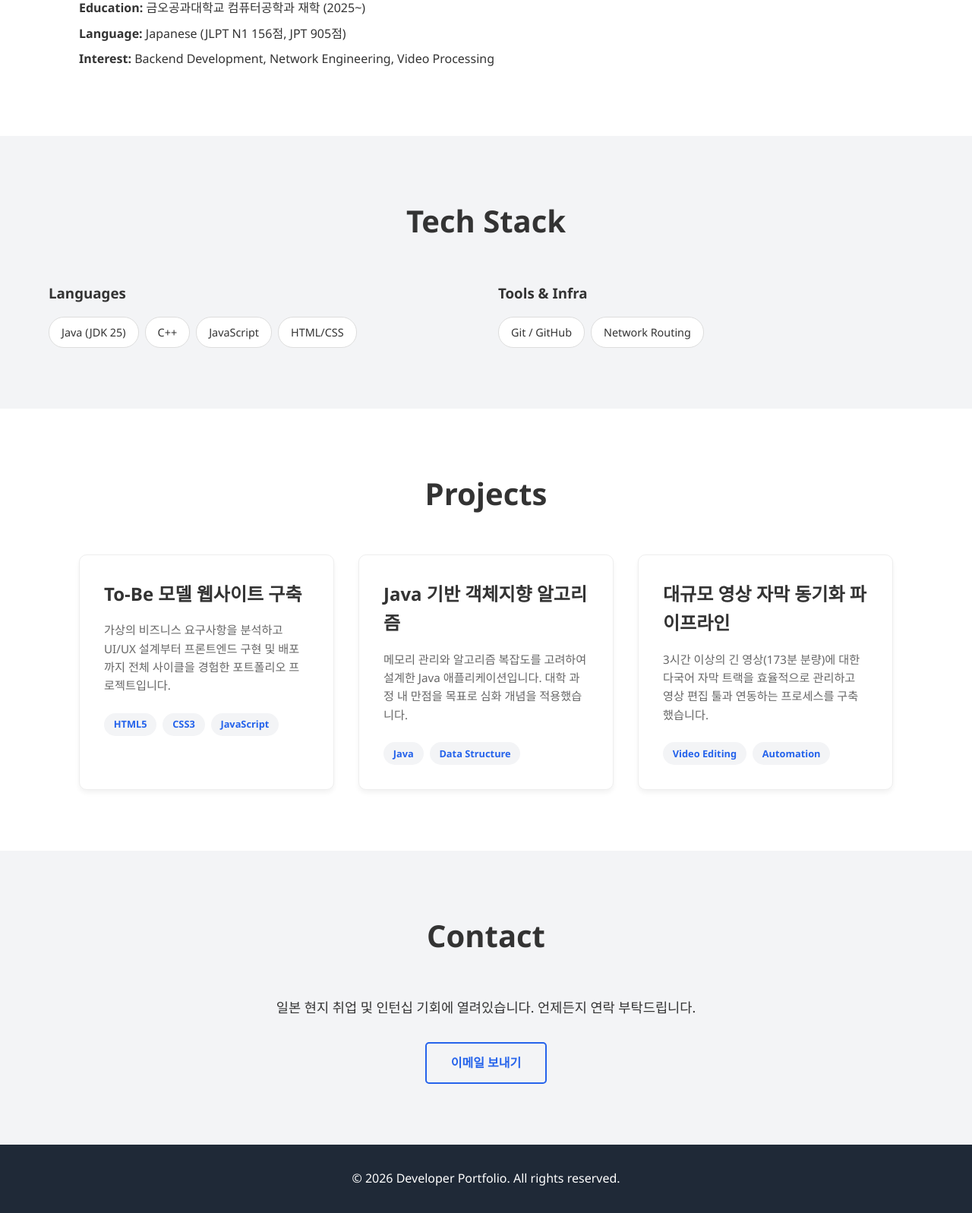
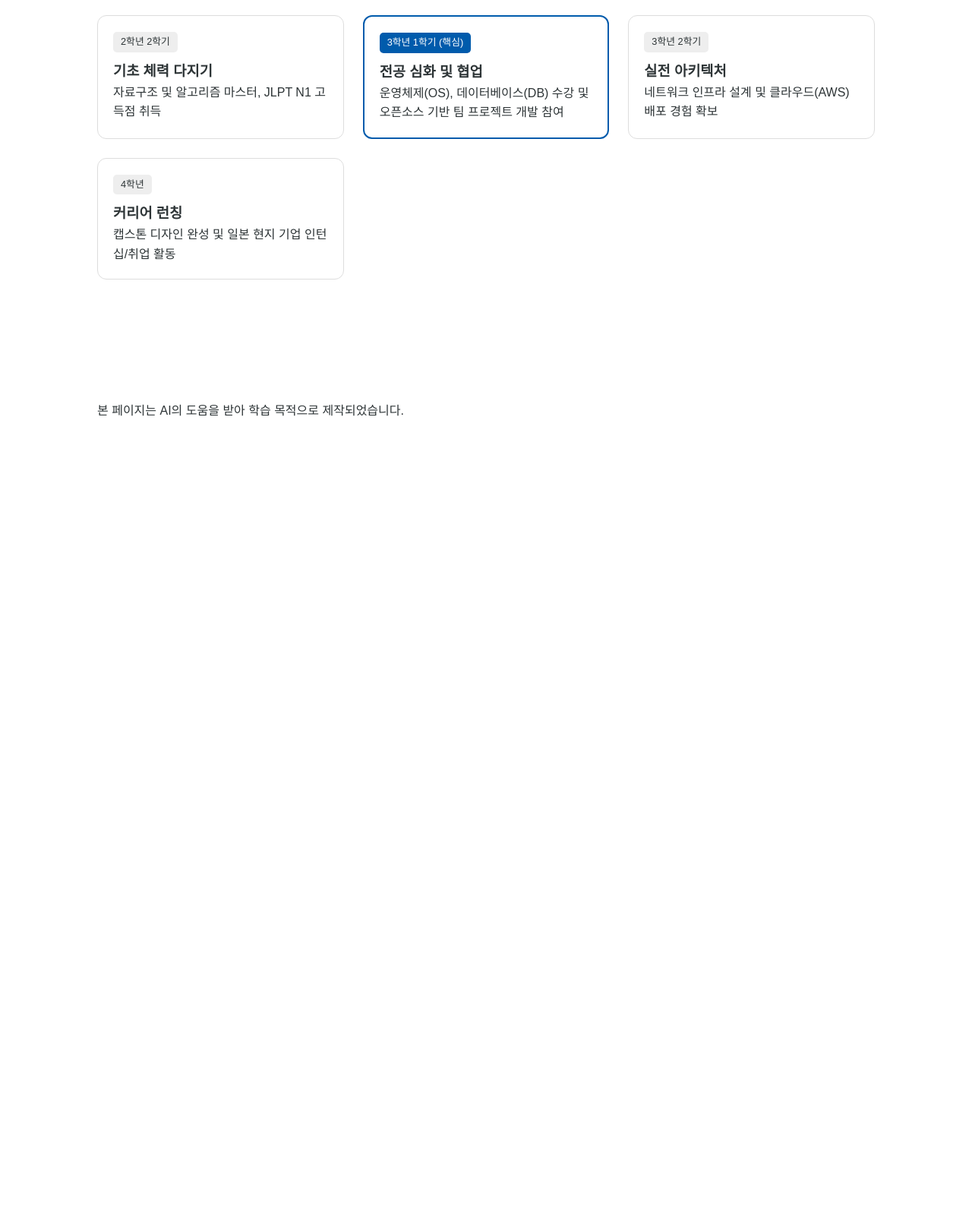
Before and after one commit to Rladlter/myportpolio, a plain HTML site: page index.html in a window 1280 px wide. Shown: the part 1069-2666 px from the top of the page at 76% size. After the commit the page ends 1703 px from the top, so only its background shows below. Drawn offline with Linux system fonts and the light colour scheme.

Commit message:
second commit

```diff
--- a/index.html
+++ b/index.html
@@ -3,110 +3,83 @@
 <head>
     <meta charset="UTF-8">
     <meta name="viewport" content="width=device-width, initial-scale=1.0">
-    <title>Software Engineer Portfolio</title>
+    <title>Japan SW Engineer Roadmap | Portfolio</title>
     <link rel="stylesheet" href="style.css">
 </head>
 <body>
     <nav id="navbar">
         <div class="nav-content">
-            <h1 class="logo">Dev.Portfolio</h1>
+            <h1 class="logo">KIT.Dev</h1>
             <ul class="nav-links">
                 <li><a href="#home">Home</a></li>
-                <li><a href="#about">About</a></li>
-                <li><a href="#skills">Skills</a></li>
+                <li><a href="#tobe">To-Be Model</a></li>
+                <li><a href="#roadmap">Roadmap</a></li>
                 <li><a href="#projects">Projects</a></li>
-                <li><a href="#contact">Contact</a></li>
             </ul>
         </div>
     </nav>
 
     <section id="home" class="hero">
-        <div class="hero-content fade-in">
-            <h2>안녕하세요,<br>일본 IT 마켓을 타겟하는<br><span>소프트웨어 엔지니어</span> 입니다.</h2>
-            <p>금오공과대학교 컴퓨터공학 전공. 탄탄한 엔지니어링 기초와 원어민 수준의 커뮤니케이션 능력을 바탕으로 글로벌 서비스를 구축하고자 합니다.</p>
-            <a href="#projects" class="btn">프로젝트 보기</a>
+        <div class="hero-content">
+            <h2>일본 IT 시장을 개척하는<br><span>백엔드 엔지니어</span>의 청사진</h2>
+            <p>금오공과대학교 컴퓨터공학부 2학년 | JLPT N1 기반의 글로벌 인재</p>
         </div>
     </section>
 
-    <section id="about" class="section">
-        <h2 class="section-title">About Me</h2>
-        <div class="about-content">
-            <div class="about-text">
-                <p>소프트웨어 아키텍처와 네트워크 인프라에 깊은 관심을 가지고 있는 2학년 학부생입니다. 문제 해결 과정을 즐기며, 코드를 통해 실제 사용자에게 가치를 전달하는 것을 목표로 합니다.</p>
-                <ul class="about-list">
-                    <li><strong>Education:</strong> 금오공과대학교 컴퓨터공학과 재학 (2025~)</li>
-                    <li><strong>Language:</strong> Japanese (JLPT N1 156점, JPT 905점)</li>
-                    <li><strong>Interest:</strong> Backend Development, Network Engineering, Video Processing</li>
+    <section id="tobe" class="section bg-light">
+        <h2 class="section-title">My To-Be Model</h2>
+        <div class="tobe-container">
+            <div class="tobe-card">
+                <h3>미래의 나 (Goal)</h3>
+                <p>일본 현지 Tier-1 IT 기업(Line, Yahoo Japan 등)에서 복잡한 트래픽을 처리하는 <strong>분산 시스템 백엔드 엔지니어</strong></p>
+            </div>
+            <div class="tobe-card">
+                <h3>핵심 역량 (Competency)</h3>
+                <ul>
+                    <li>OS/DB 심화 지식 기반의 성능 최적화</li>
+                    <li>팀 프로젝트 협업 및 애자일 방법론 숙달</li>
+                    <li>비즈니스 수준의 일본어 커뮤니케이션</li>
                 </ul>
             </div>
         </div>
     </section>
 
-    <section id="skills" class="section bg-light">
-        <h2 class="section-title">Tech Stack</h2>
-        <div class="skills-grid">
-            <div class="skill-category">
-                <h3>Languages</h3>
-                <div class="skill-tags">
-                    <span>Java (JDK 25)</span>
-                    <span>C++</span>
-                    <span>JavaScript</span>
-                    <span>HTML/CSS</span>
+    <section id="roadmap" class="section">
+        <h2 class="section-title">Semester Roadmap</h2>
+        <div class="project-grid">
+            <div class="project-card roadmap-card">
+                <div class="project-info">
+                    <span class="tag">2학년 2학기</span>
+                    <h3>기초 체력 다지기</h3>
+                    <p>자료구조 및 알고리즘 마스터, JLPT N1 고득점 취득</p>
                 </div>
             </div>
-            <div class="skill-category">
-                <h3>Tools & Infra</h3>
-                <div class="skill-tags">
-                    <span>Git / GitHub</span>
-                    <span>Network Routing</span>
+            <div class="project-card roadmap-card active">
+                <div class="project-info">
+                    <span class="tag highlight">3학년 1학기 (핵심)</span>
+                    <h3>전공 심화 및 협업</h3>
+                    <p>운영체제(OS), 데이터베이스(DB) 수강 및 오픈소스 기반 팀 프로젝트 개발 참여</p>
+                </div>
+            </div>
+            <div class="project-card roadmap-card">
+                <div class="project-info">
+                    <span class="tag">3학년 2학기</span>
+                    <h3>실전 아키텍처</h3>
+                    <p>네트워크 인프라 설계 및 클라우드(AWS) 배포 경험 확보</p>
+                </div>
+            </div>
+            <div class="project-card roadmap-card">
+                <div class="project-info">
+                    <span class="tag">4학년</span>
+                    <h3>커리어 런칭</h3>
+                    <p>캡스톤 디자인 완성 및 일본 현지 기업 인턴십/취업 활동</p>
                 </div>
             </div>
         </div>
     </section>
 
-    <section id="projects" class="section">
-        <h2 class="section-title">Projects</h2>
-        <div class="project-grid">
-            <div class="project-card">
-                <div class="project-info">
-                    <h3>To-Be 모델 웹사이트 구축</h3>
-                    <p>가상의 비즈니스 요구사항을 분석하고 UI/UX 설계부터 프론트엔드 구현 및 배포까지 전체 사이클을 경험한 포트폴리오 프로젝트입니다.</p>
-                    <div class="tech-stack">
-                        <span>HTML5</span><span>CSS3</span><span>JavaScript</span>
-                    </div>
-                </div>
-            </div>
-            <div class="project-card">
-                <div class="project-info">
-                    <h3>Java 기반 객체지향 알고리즘</h3>
-                    <p>메모리 관리와 알고리즘 복잡도를 고려하여 설계한 Java 애플리케이션입니다. 대학 과정 내 만점을 목표로 심화 개념을 적용했습니다.</p>
-                    <div class="tech-stack">
-                        <span>Java</span><span>Data Structure</span>
-                    </div>
-                </div>
-            </div>
-            <div class="project-card">
-                <div class="project-info">
-                    <h3>대규모 영상 자막 동기화 파이프라인</h3>
-                    <p>3시간 이상의 긴 영상(173분 분량)에 대한 다국어 자막 트랙을 효율적으로 관리하고 영상 편집 툴과 연동하는 프로세스를 구축했습니다.</p>
-                    <div class="tech-stack">
-                        <span>Video Editing</span><span>Automation</span>
-                    </div>
-                </div>
-            </div>
-        </div>
-    </section>
-
-    <section id="contact" class="section bg-light">
-        <h2 class="section-title">Contact</h2>
-        <div class="contact-content">
-            <p>일본 현지 취업 및 인턴십 기회에 열려있습니다. 언제든지 연락 부탁드립니다.</p>
-            <a href="mailto:your.email@example.com" class="btn btn-outline">이메일 보내기</a>
-        </div>
-    </section>
-
-    <footer>
-        <p>&copy; 2026 Developer Portfolio. All rights reserved.</p>
+    <footer class="section">
+        <p>본 페이지는 AI의 도움을 받아 학습 목적으로 제작되었습니다.</p>
     </footer>
 
     <script src="script.js"></script>
--- a/script.js
+++ b/script.js
@@ -1,56 +1,31 @@
-// DOM이 완전히 로드된 후 실행
+// [학습 포인트]
+// 1. querySelectorAll: 조건에 맞는 모든 HTML 요소를 가져옵니다.
+// 2. forEach: 가져온 요소들을 하나씩 반복하며 기능을 부여합니다.
+// 3. getBoundingClientRect: 요소가 화면 어디에 있는지 위치를 계산합니다.
+
 document.addEventListener('DOMContentLoaded', () => {
+    const cards = document.querySelectorAll('.project-card');
 
-    // 1. 내비게이션 부드러운 스크롤 기능
-    const navLinks = document.querySelectorAll('.nav-links a, .btn[href^="#"]');
+    const showCardsOnScroll = () => {
+        cards.forEach(card => {
+            const cardTop = card.getBoundingClientRect().top;
+            const windowHeight = window.innerHeight;
 
-    navLinks.forEach(link => {
-        link.addEventListener('click', function(e) {
-            e.preventDefault(); // 기본 앵커 이동 동작 방지
-
-            const targetId = this.getAttribute('href');
-            if(targetId === '#') return;
-
-            const targetSection = document.querySelector(targetId);
-
-            if (targetSection) {
-                // 내비게이션 바 높이를 고려한 스크롤 위치 계산
-                const navHeight = document.getElementById('navbar').offsetHeight;
-                const targetPosition = targetSection.getBoundingClientRect().top + window.pageYOffset - navHeight;
-
-                window.scrollTo({
-                    top: targetPosition,
-                    behavior: 'smooth'
-                });
+            // 카드가 화면 하단에서 100px 위로 올라오면 보이게 설정
+            if (cardTop < windowHeight - 100) {
+                card.style.opacity = '1';
+                card.style.transform = 'translateY(0)';
             }
         });
+    };
+
+    // 초기 설정
+    cards.forEach(card => {
+        card.style.opacity = '0';
+        card.style.transform = 'translateY(20px)';
+        card.style.transition = 'all 0.6s ease-out';
     });
 
-    // 2. 스크롤에 따른 요소 등장 애니메이션 (Intersection Observer 활용)
-    const observerOptions = {
-        root: null,
-        rootMargin: '0px',
-        threshold: 0.1 // 요소가 10% 화면에 보일 때 트리거
-    };
-
-    const observer = new IntersectionObserver((entries, observer) => {
-        entries.forEach(entry => {
-            if (entry.isIntersecting) {
-                // 페이드 인 효과를 위해 opacity와 transform 변경 (CSS에 클래스를 추가해도 좋지만 JS로 직접 제어)
-                entry.target.style.opacity = '1';
-                entry.target.style.transform = 'translateY(0)';
-                observer.unobserve(entry.target); // 한 번 애니메이션 후 감시 해제
-            }
-        });
-    }, observerOptions);
-
-    // 애니메이션을 적용할 요소들 초기 상태 설정 및 관찰 시작
-    const animateElements = document.querySelectorAll('.project-card, .skill-category, .about-text');
-
-    animateElements.forEach(el => {
-        el.style.opacity = '0';
-        el.style.transform = 'translateY(30px)';
-        el.style.transition = 'opacity 0.6s ease-out, transform 0.6s ease-out';
-        observer.observe(el);
-    });
+    window.addEventListener('scroll', showCardsOnScroll);
+    showCardsOnScroll(); // 실행 시 첫 화면 카드 체크
 });
--- a/style.css
+++ b/style.css
@@ -1,266 +1,31 @@
-/* 기본 설정 및 CSS 변수 */
 :root {
-    --primary-color: #2563eb;
-    --secondary-color: #1e40af;
-    --text-color: #333333;
-    --bg-color: #ffffff;
-    --bg-light: #f3f4f6;
-    --card-bg: #ffffff;
-    --transition: all 0.3s ease;
+    --main-blue: #005bac;
+    --light-grey: #f8f9fa;
+    --text-dark: #2d3436;
 }
 
-* {
-    margin: 0;
-    padding: 0;
-    box-sizing: border-box;
-    font-family: 'Segoe UI', Tahoma, Geneva, Verdana, sans-serif;
-}
+* { margin: 0; padding: 0; box-sizing: border-box; }
+body { font-family: 'Malgun Gothic', sans-serif; color: var(--text-dark); line-height: 1.6; }
+html { scroll-behavior: smooth; }
 
-body {
-    color: var(--text-color);
-    background-color: var(--bg-color);
-    line-height: 1.6;
-}
+#navbar { position: fixed; width: 100%; background: white; border-bottom: 1px solid #eee; z-index: 100; }
+.nav-content { display: flex; justify-content: space-between; padding: 1rem 10%; align-items: center; }
+.nav-links { display: flex; list-style: none; gap: 20px; }
+.nav-links a { text-decoration: none; color: var(--text-dark); font-weight: bold; }
 
-html {
-    scroll-behavior: smooth;
-}
+.section { padding: 80px 10%; }
+.section-title { text-align: center; margin-bottom: 50px; font-size: 2rem; }
+.bg-light { background: var(--light-grey); }
 
-/* 내비게이션 바 */
-#navbar {
-    position: fixed;
-    top: 0;
-    width: 100%;
-    background-color: rgba(255, 255, 255, 0.95);
-    backdrop-filter: blur(5px);
-    box-shadow: 0 2px 10px rgba(0, 0, 0, 0.1);
-    z-index: 1000;
-}
+.hero { height: 60vh; display: flex; align-items: center; justify-content: center; text-align: center; background: linear-gradient(rgba(0,91,172,0.1), rgba(255,255,255,1)); }
+.hero h2 span { color: var(--main-blue); font-size: 3rem; }
 
-.nav-content {
-    display: flex;
-    justify-content: space-between;
-    align-items: center;
-    padding: 1rem 5%;
-    max-width: 1200px;
-    margin: 0 auto;
-}
+.tobe-container { display: flex; gap: 30px; justify-content: center; }
+.tobe-card { background: white; padding: 30px; border-radius: 15px; box-shadow: 0 5px 15px rgba(0,0,0,0.1); flex: 1; max-width: 500px; }
 
-.logo {
-    font-size: 1.5rem;
-    font-weight: 700;
-    color: var(--primary-color);
-}
-
-.nav-links {
-    display: flex;
-    list-style: none;
-    gap: 2rem;
-}
-
-.nav-links a {
-    text-decoration: none;
-    color: var(--text-color);
-    font-weight: 500;
-    transition: var(--transition);
-}
-
-.nav-links a:hover {
-    color: var(--primary-color);
-}
-
-/* 공통 섹션 스타일 */
-.section {
-    padding: 5rem 5%;
-    max-width: 1200px;
-    margin: 0 auto;
-}
-
-.section-title {
-    text-align: center;
-    font-size: 2.5rem;
-    margin-bottom: 3rem;
-    color: var(--text-color);
-}
-
-.bg-light {
-    background-color: var(--bg-light);
-    max-width: 100%;
-}
-
-/* 히어로 섹션 */
-.hero {
-    height: 100vh;
-    display: flex;
-    align-items: center;
-    padding: 0 5%;
-    background: linear-gradient(135deg, #f0f4ff 0%, #ffffff 100%);
-}
-
-.hero-content {
-    max-width: 800px;
-    margin: 0 auto;
-}
-
-.hero h2 {
-    font-size: 3.5rem;
-    line-height: 1.2;
-    margin-bottom: 1.5rem;
-}
-
-.hero h2 span {
-    color: var(--primary-color);
-}
-
-.hero p {
-    font-size: 1.2rem;
-    color: #666;
-    margin-bottom: 2rem;
-}
-
-/* 버튼 스타일 */
-.btn {
-    display: inline-block;
-    padding: 0.8rem 2rem;
-    background-color: var(--primary-color);
-    color: white;
-    text-decoration: none;
-    border-radius: 5px;
-    font-weight: 600;
-    transition: var(--transition);
-    border: 2px solid var(--primary-color);
-}
-
-.btn:hover {
-    background-color: var(--secondary-color);
-    border-color: var(--secondary-color);
-}
-
-.btn-outline {
-    background-color: transparent;
-    color: var(--primary-color);
-}
-
-.btn-outline:hover {
-    background-color: var(--primary-color);
-    color: white;
-}
-
-/* 어바웃 섹션 */
-.about-list {
-    margin-top: 1.5rem;
-    list-style: none;
-}
-
-.about-list li {
-    margin-bottom: 0.5rem;
-}
-
-/* 스킬 섹션 */
-.skills-grid {
-    display: grid;
-    grid-template-columns: repeat(auto-fit, minmax(250px, 1fr));
-    gap: 2rem;
-    max-width: 1200px;
-    margin: 0 auto;
-}
-
-.skill-category h3 {
-    margin-bottom: 1rem;
-}
-
-.skill-tags {
-    display: flex;
-    flex-wrap: wrap;
-    gap: 0.5rem;
-}
-
-.skill-tags span {
-    padding: 0.5rem 1rem;
-    background-color: var(--card-bg);
-    border: 1px solid #ddd;
-    border-radius: 20px;
-    font-size: 0.9rem;
-    font-weight: 500;
-}
-
-/* 프로젝트 카드 레이아웃 (핵심 요구사항) */
-.project-grid {
-    display: grid;
-    grid-template-columns: repeat(auto-fit, minmax(300px, 1fr));
-    gap: 2rem;
-}
-
-.project-card {
-    background-color: var(--card-bg);
-    border-radius: 10px;
-    overflow: hidden;
-    box-shadow: 0 4px 6px rgba(0, 0, 0, 0.05);
-    transition: var(--transition);
-    border: 1px solid #eee;
-}
-
-.project-card:hover {
-    transform: translateY(-10px);
-    box-shadow: 0 10px 20px rgba(0, 0, 0, 0.1);
-}
-
-.project-info {
-    padding: 2rem;
-}
-
-.project-info h3 {
-    font-size: 1.5rem;
-    margin-bottom: 1rem;
-}
-
-.project-info p {
-    color: #666;
-    margin-bottom: 1.5rem;
-    font-size: 0.95rem;
-}
-
-.tech-stack {
-    display: flex;
-    flex-wrap: wrap;
-    gap: 0.5rem;
-}
-
-.tech-stack span {
-    font-size: 0.8rem;
-    background-color: var(--bg-light);
-    color: var(--primary-color);
-    padding: 0.3rem 0.8rem;
-    border-radius: 15px;
-    font-weight: 600;
-}
-
-/* 연락처 및 푸터 */
-.contact-content {
-    text-align: center;
-}
-
-.contact-content p {
-    margin-bottom: 2rem;
-    font-size: 1.1rem;
-}
-
-footer {
-    text-align: center;
-    padding: 2rem;
-    background-color: #1f2937;
-    color: white;
-}
-
-/* 반응형 모바일 디자인 */
-@media (max-width: 768px) {
-    .nav-links {
-        display: none; /* 모바일에서는 햄버거 메뉴로 확장할 수 있도록 기본 숨김 */
-    }
-    .hero h2 {
-        font-size: 2.5rem;
-    }
-    .section {
-        padding: 3rem 5%;
-    }
-}
+.project-grid { display: grid; grid-template-columns: repeat(auto-fit, minmax(250px, 1fr)); gap: 25px; }
+.project-card { background: white; border: 1px solid #ddd; border-radius: 12px; transition: 0.3s; padding: 20px; }
+.project-card:hover { transform: translateY(-10px); box-shadow: 0 10px 20px rgba(0,0,0,0.1); }
+.tag { font-size: 0.8rem; background: #eee; padding: 3px 10px; border-radius: 5px; display: inline-block; margin-bottom: 10px; }
+.tag.highlight { background: var(--main-blue); color: white; }
+.active { border: 2px solid var(--main-blue); }
```
